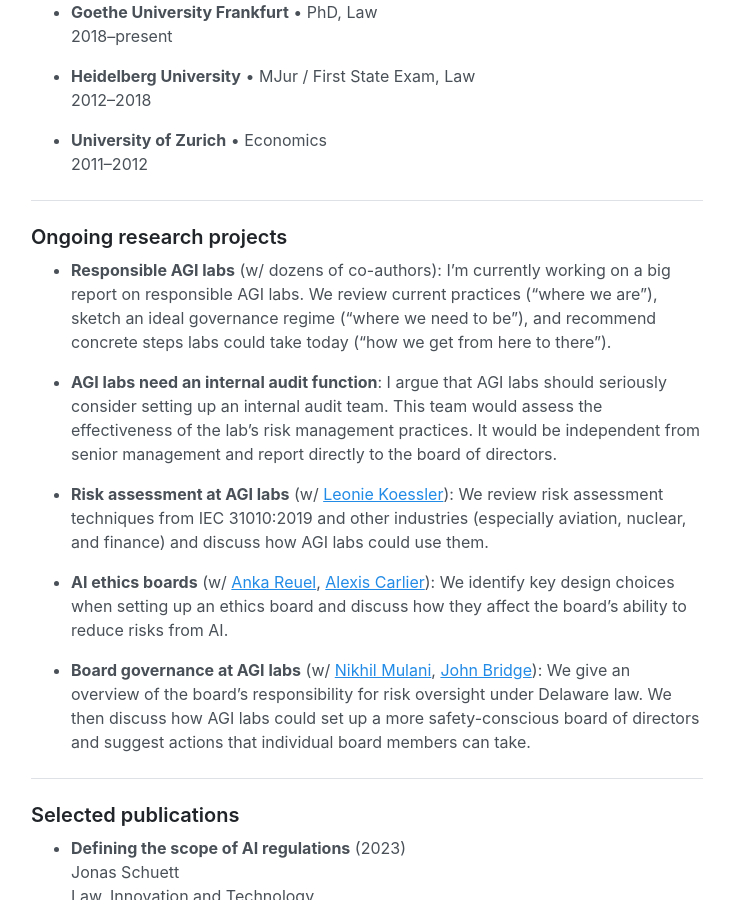
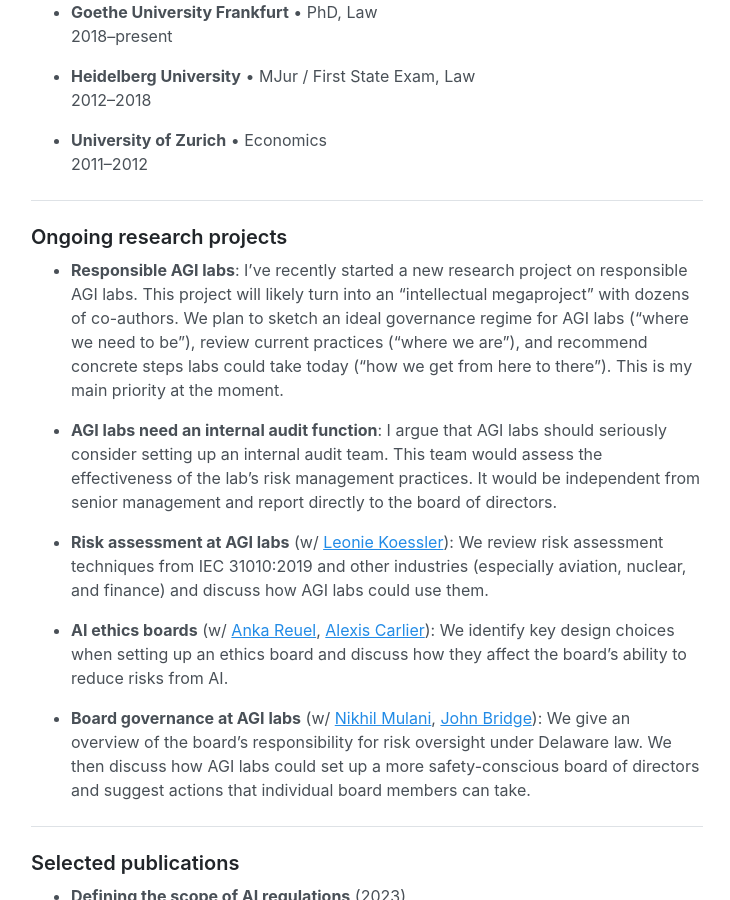
Before and after one commit to jonasschuett/jonasschuett.github.io, a Jekyll site: the page built from _posts/2020-04-04-introduction.md, in a window 1280 px wide and 900 px high, scrolled down 1248 px. Shown: the whole window, without its empty margins (273-1003 px from the left). Built offline with Jekyll 4.4.1, drawn with Linux system fonts in a browser that asks for light colours.

Commit message:
Update 2020-04-04-introduction.md

```diff
--- a/_posts/2020-04-04-introduction.md
+++ b/_posts/2020-04-04-introduction.md
@@ -41,7 +41,7 @@ title: I’m a researcher at the Centre for the Governance of AI in Oxford. I tr
 ---
 
 ### Ongoing research projects
-- **Responsible AGI labs** (w/ dozens of co-authors): I'm currently working on a big report on responsible AGI labs. We review current practices ("where we are"), sketch an ideal governance regime ("where we need to be"), and recommend concrete steps labs could take today ("how we get from here to there").
+- **Responsible AGI labs**: I've recently started a new research project on responsible AGI labs. This project will likely turn into an "intellectual megaproject" with dozens of co-authors. We plan to sketch an ideal governance regime for AGI labs ("where we need to be"), review current practices ("where we are"), and recommend concrete steps labs could take today ("how we get from here to there"). This is my main priority at the moment.
 
 - **AGI labs need an internal audit function**: I argue that AGI labs should seriously consider setting up an internal audit team. This team would assess the effectiveness of the lab's risk management practices. It would be independent from senior management and report directly to the board of directors.
 
```
